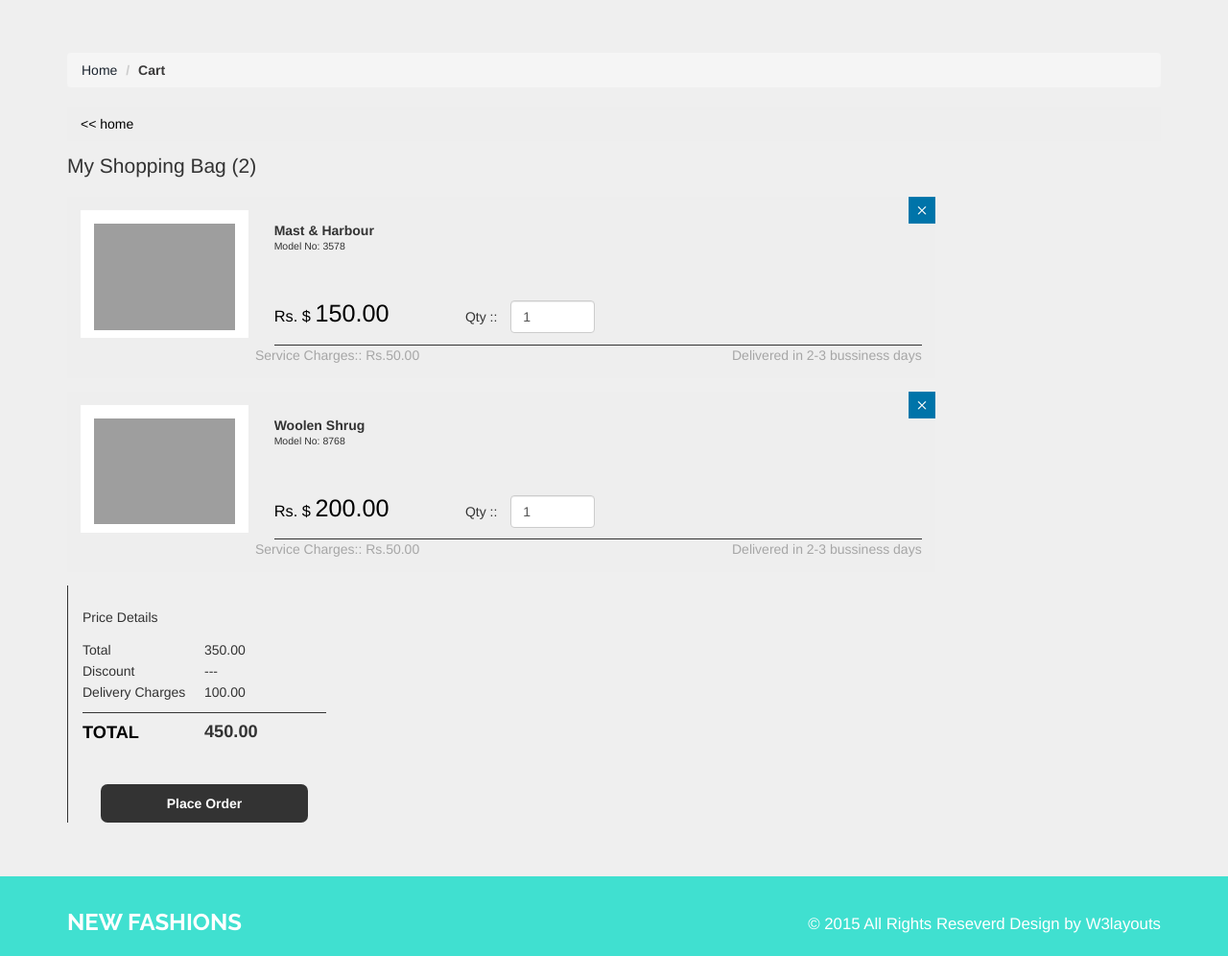
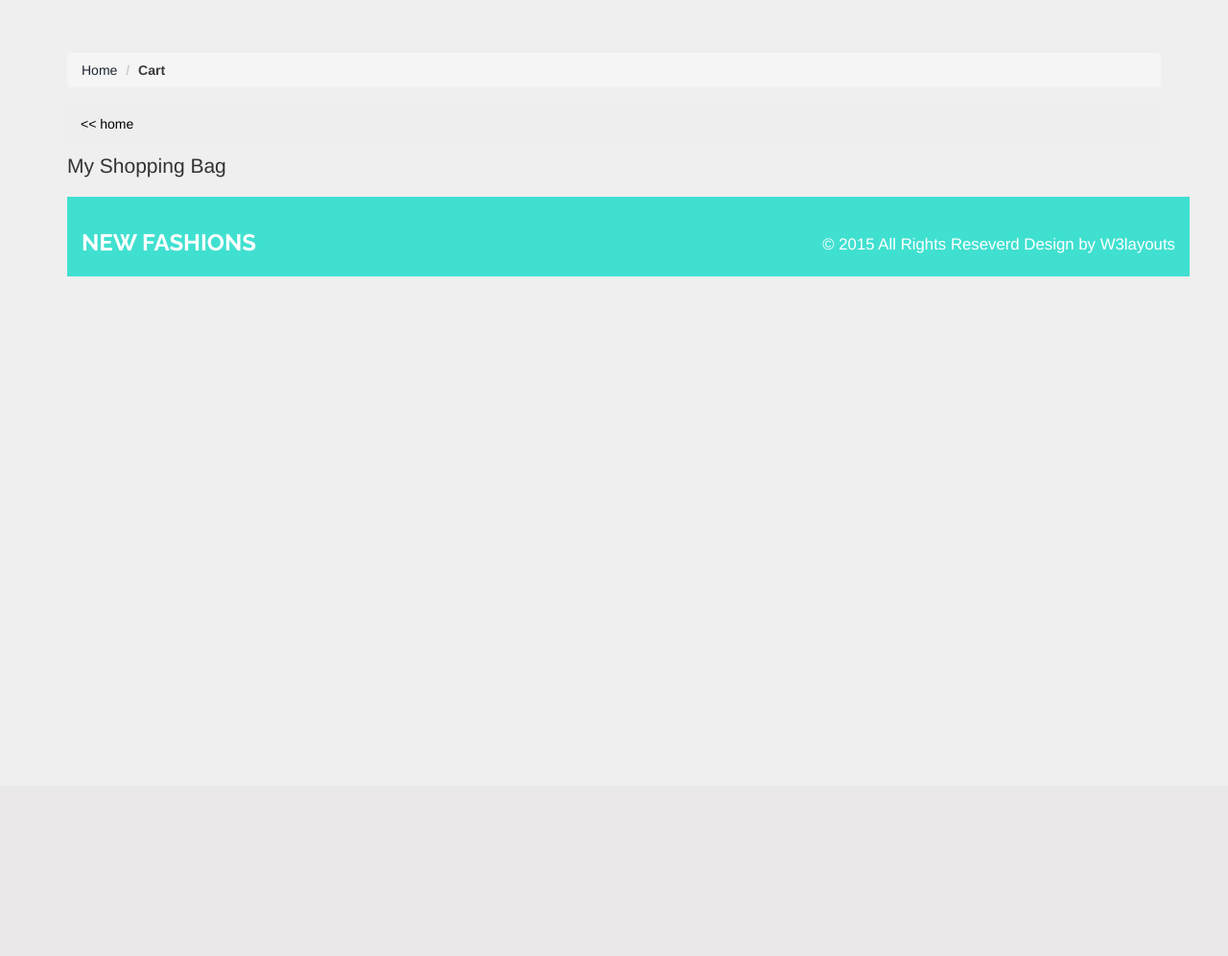
Before and after one commit to sereginamaria/ZooShop, a Django app: page /cart/ in a window 1280 px wide. Shown: the part 451-1447 px from the top of the page at 96% size. After the commit the page ends 739 px from the top, so only its background shows below. Run offline with Django 3.2, Linux system fonts and the light colour scheme; some libraries are stand-ins or nearby versions; grey boxes are pictures that could not be loaded.

Commit message:
Update files

```diff
--- a/templates/web/cart.html
+++ b/templates/web/cart.html
@@ -123,7 +123,7 @@ Smartphone Compatible web template, free webdesigns for Nokia, Samsung, LG, Sony
 		 </div>
 
 		 <div class="col-md-9 cart-items">
-			 <h2>My Shopping Bag (2)</h2>
+			 <h2>My Shopping Bag</h2>
 				<script>$(document).ready(function(c) {
 					$('.close1').on('click', function(c){
 						$('.cart-header').fadeOut('slow', function(c){
@@ -133,7 +133,7 @@ Smartphone Compatible web template, free webdesigns for Nokia, Samsung, LG, Sony
 					});
 			   </script>
 			 <div class="cart-header">
-				 <div class="close1"> </div>
+				<!-- <div class="close1"> </div>
 				 <div class="cart-sec">
 						<div class="cart-item cyc">
 							 <img src="{% static 'images/pic-2.jpg' %}"/>
@@ -150,7 +150,7 @@ Smartphone Compatible web template, free webdesigns for Nokia, Samsung, LG, Sony
 							 <span>Delivered in 2-3 bussiness days</span>
 							 <div class="clearfix"></div>
 				        </div>
-				  </div>
+				  </div> -->
 			 </div>
 			 <script>$(document).ready(function(c) {
 					$('.close2').on('click', function(c){
@@ -161,7 +161,7 @@ Smartphone Compatible web template, free webdesigns for Nokia, Samsung, LG, Sony
 					});
 			 </script>
 			 <div class="cart-header2">
-				 <div class="close2"> </div>
+				 <!--<div class="close2"> </div>
 				  <div class="cart-sec">
 						<div class="cart-item">
 							 <img src="{% static 'images/pic-1.jpg' %}"/>
@@ -199,7 +199,7 @@ Smartphone Compatible web template, free webdesigns for Nokia, Samsung, LG, Sony
 			 <a class="order" href="#">Place Order</a>
 			</div>
 	 </div>
-</div>
+</div> -->
 <!--fotter-->
 <div class="fotter-logo">
 	 <div class="container">
```
